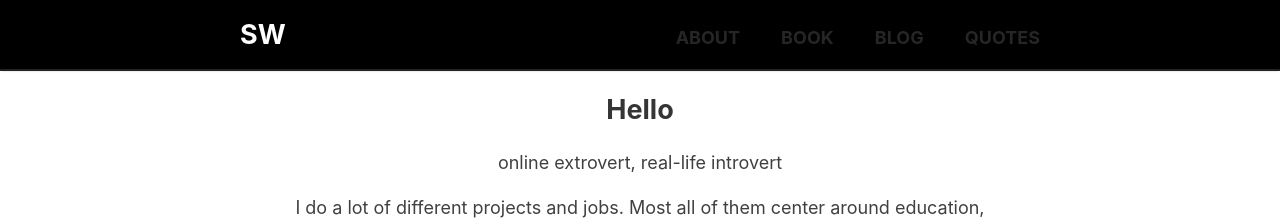
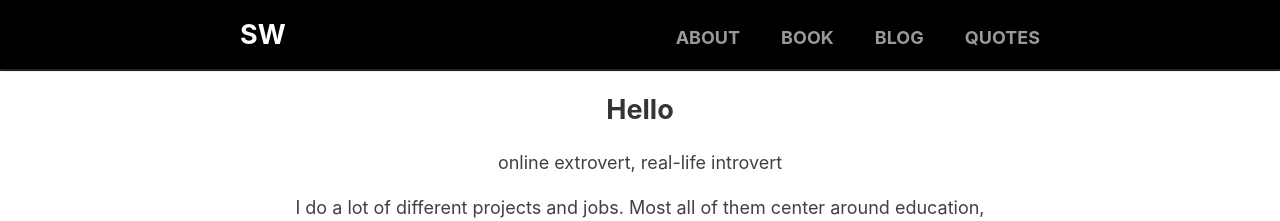
Before and after one commit to swoicik/swoicik.github.io, a Jekyll site: the page built from index.html, in a window 1280 px wide. Shown: the top 221 px of the page. Built offline with Jekyll 4.4.1, drawn with Linux system fonts in a browser that asks for light colours; the list of posts is cut into pages by our own code.

Commit message:
Update _layout.scss

```diff
--- a/_sass/yellow/_layout.scss
+++ b/_sass/yellow/_layout.scss
@@ -88,7 +88,7 @@ main {
   }
 
   a {
-    color: $default-color;
+    /*color: $default-color;*/
     font-family: $sans-serif;
   }
 }
```
